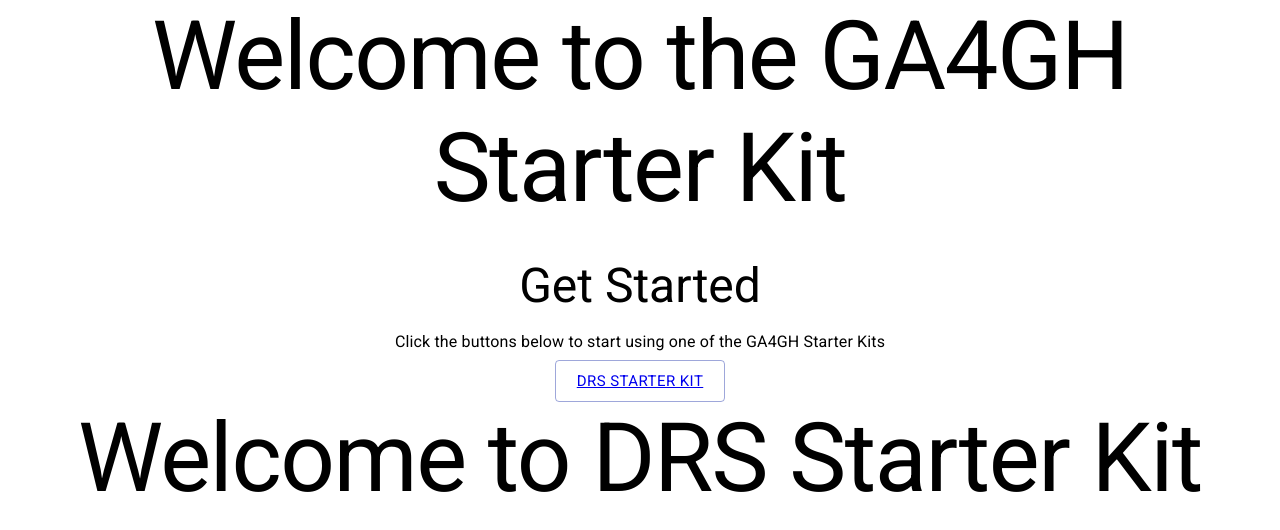
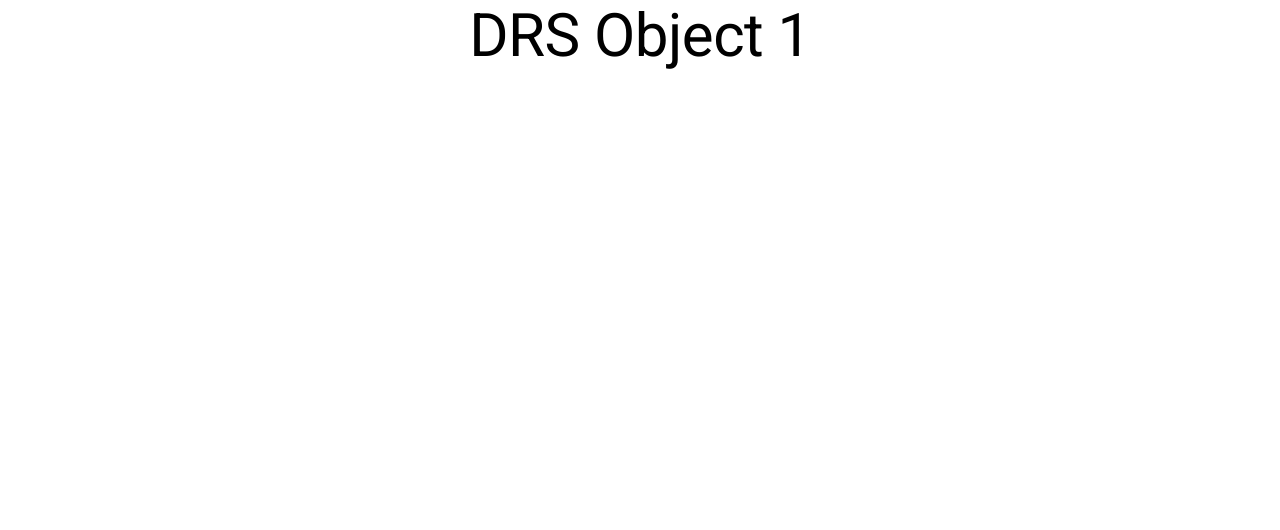
Before and after one commit to ga4gh/ga4gh-starter-kit-ui, a React (Create React App) app: page /drs/1 in a window 1280 px wide. Shown: the top 530 px of the page. Built offline with nearby package versions, Linux system fonts and the light colour scheme.

Commit message:
Implement routes for DRS Starter Kit

```diff
--- a/src/App.js
+++ b/src/App.js
@@ -10,12 +10,34 @@
 } from "react-router-dom";
 import Button from '@material-ui/core/Button';
 import { Container } from '@material-ui/core';
-import DrsStarterKit from './DrsStarterKit';
+import DrsStarterKit from './components/DrsStarterKit';
+import DrsObject from './components/DrsObject';
 
 class App extends React.Component {
   render(){
     return (
-      <div className="App">
+      <div>
+        <Router>
+          <Switch>
+            <Route path='/drs/:objectId'>
+              <DrsObject />
+            </Route>
+            <Route path='/drs'>
+              <DrsStarterKit />
+            </Route>
+            <Route path='/'>
+              <Homepage />
+            </Route>
+          </Switch>
+        </Router>
+      </div>
+    );
+  }
+}
+
+function Homepage() {
+  return(
+    <div align="center">
         <meta
           name="viewport"
           content="minimum-scale=1, initial-scale=1, width=device-width"
@@ -24,24 +46,16 @@
         <Typography variant="h1" gutterBottom>Welcome to the GA4GH Starter Kit</Typography>
         <Typography variant="h3" gutterBottom>Get Started</Typography>
         <Typography variant="body1" gutterBottom>Click the buttons below to start using one of the GA4GH Starter Kits</Typography>
-          <Router>
           <div>
             <nav>
               <Button variant="outlined" color="primary" size="large">
                 <Link to='/drs'>DRS Starter Kit</Link>
               </Button>
             </nav>
-              <Switch>
-                <Route path='/drs'>
-                  <DrsStarterKit />
-                </Route>
-              </Switch>
           </div>
-          </Router>
       </Container>
     </div>
   );
 }
-}
 
 export default App;
--- a/src/DrsStarterKit.js
+++ /dev/null
@@ -1,14 +0,0 @@
-import './App.css';
-import '@fontsource/roboto';
-import React from 'react';
-import Typography from '@material-ui/core/Typography';
-
-function DrsStarterKit() {
-    return(
-      <div>
-        <Typography variant="h1">Welcome to DRS Starter Kit</Typography>
-      </div>
-    )
-  }
-
-  export default DrsStarterKit;
--- /dev/null
+++ b/src/components/DrsObject.js
@@ -0,0 +1,24 @@
+import '@fontsource/roboto';
+import React from 'react';
+import Typography from '@material-ui/core/Typography';
+import {
+    BrowserRouter as Router,
+    Switch,
+    Route,
+    useParams
+  } from "react-router-dom";
+
+function DrsObject(props) {
+  let { objectId } = useParams();
+  return(
+      <div align="center">
+      <meta
+        name="viewport"
+        content="minimum-scale=1, initial-scale=1, width=device-width"
+    />
+      <Typography variant="h2">DRS Object {objectId}</Typography>
+  </div>
+  );
+}
+
+export default DrsObject;
--- /dev/null
+++ b/src/components/DrsStarterKit.js
@@ -0,0 +1,30 @@
+import '@fontsource/roboto';
+import React from 'react';
+import Typography from '@material-ui/core/Typography';
+import {
+  BrowserRouter as Router,
+  Switch,
+  Route,
+  useRouteMatch
+} from "react-router-dom";
+import DrsObject from './DrsObject'
+
+function DrsStarterKit() {
+  let match = useRouteMatch();
+  return(
+    <div align="center">
+      <meta
+          name="viewport"
+          content="minimum-scale=1, initial-scale=1, width=device-width"
+      />
+      <Typography variant="h2">Welcome to DRS Starter Kit</Typography>
+      <Switch>
+        <Route path={`${match.path}/:objectId`}>
+          <DrsObject />
+        </Route>
+      </Switch>
+    </div>
+  );
+}
+
+  export default DrsStarterKit;
```
Lines whose indentation alone changed are shown as unchanged.
